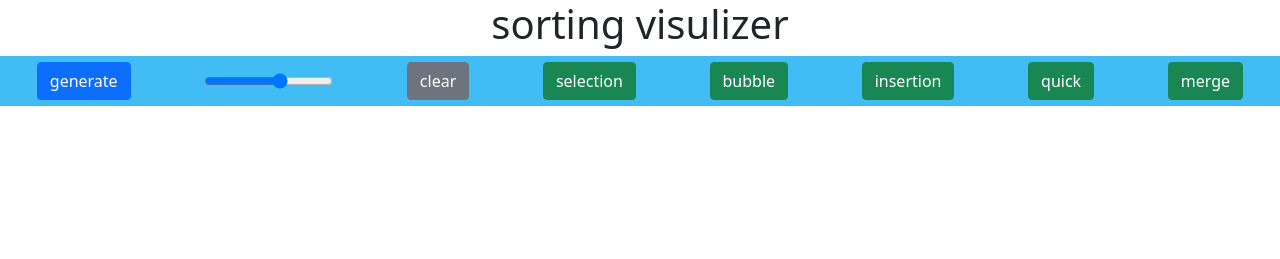
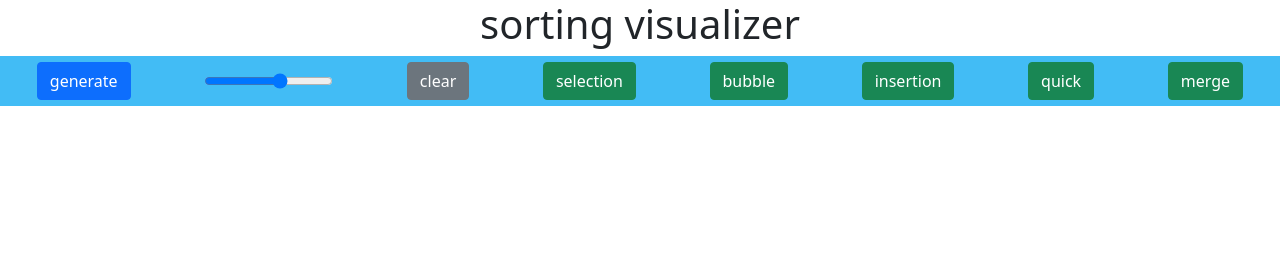
Before and after one commit to kapilkumarpass/sorting_visualizer, a plain HTML site: page index.html in a window 1280 px wide. Drawn offline with nearby package versions, Linux system fonts and the light colour scheme.

Commit message:
Update index.html

```diff
--- a/index.html
+++ b/index.html
@@ -10,7 +10,7 @@
     <link rel="stylesheet" href="app.css">
 </head>
 <body>
-    <center><h1>sorting visulizer</h1></center>
+    <center><h1>sorting visualizer</h1></center>
     <!-- <iframe src="https://giphy.com/embed/iJJ6E58EttmFqgLo96" width="384" height="480" frameBorder="0" class="giphy-embed" allowFullScreen></iframe><p><a href="https://giphy.com/gifs/moodman-iJJ6E58EttmFqgLo96">via GIPHY</a></p> -->
     <div class="header d-flex justify-content-around ">
 
```
